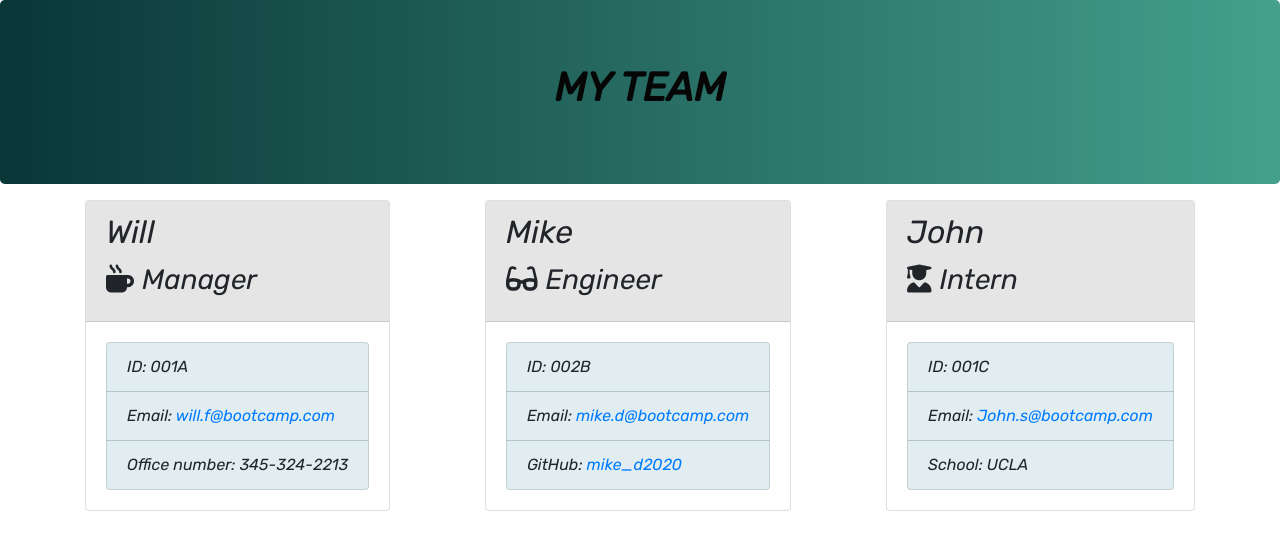
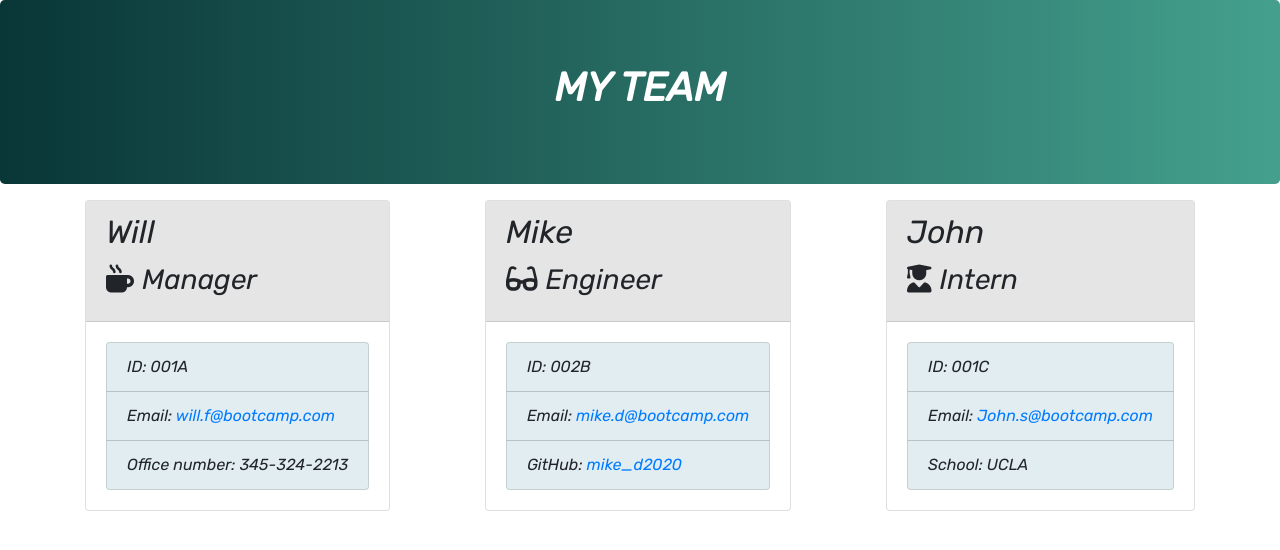
Before and after one commit to williamsffc/Team-Profile-Generator, a website: page output/team.html in a window 1280 px wide. Drawn offline with nearby package versions, Linux system fonts and the light colour scheme.

Commit message:
uodated one more

```diff
--- a/output/style.css
+++ b/output/style.css
@@ -7,7 +7,7 @@ font-family: 'Rubik', sans-serif;
 }
 
 .text-center {
-    color: rgb(7, 6, 6);
+    color: white;
     font-weight: bold;
 }
 
```
